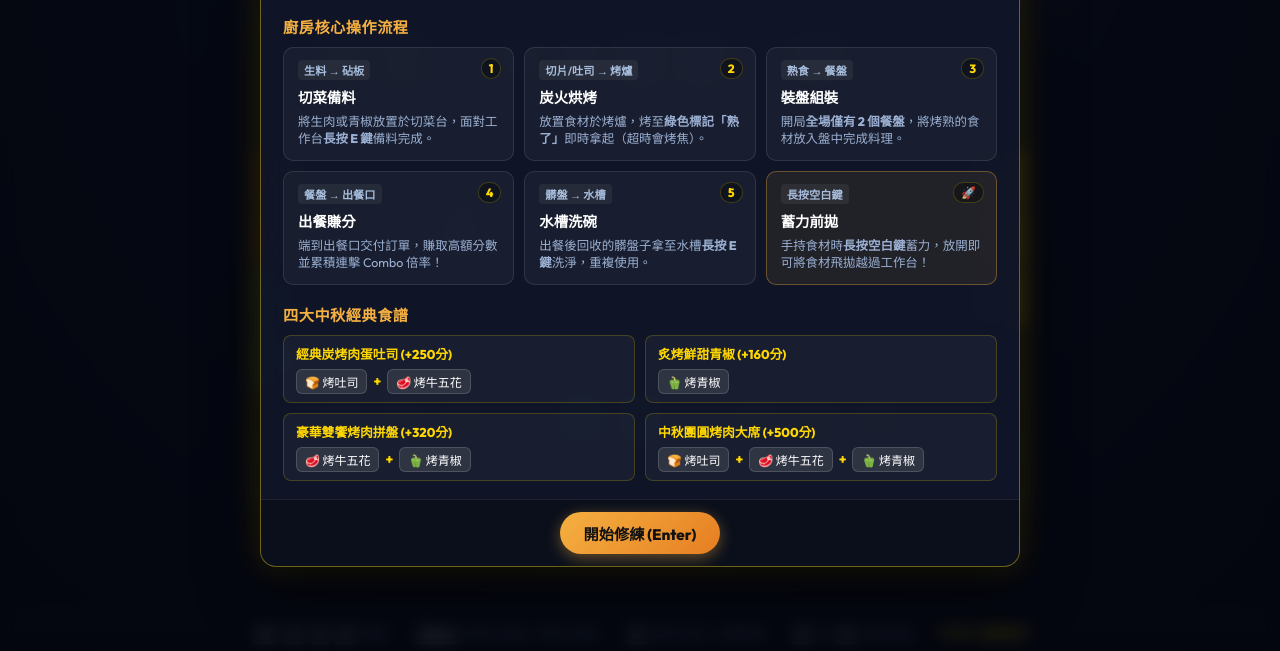
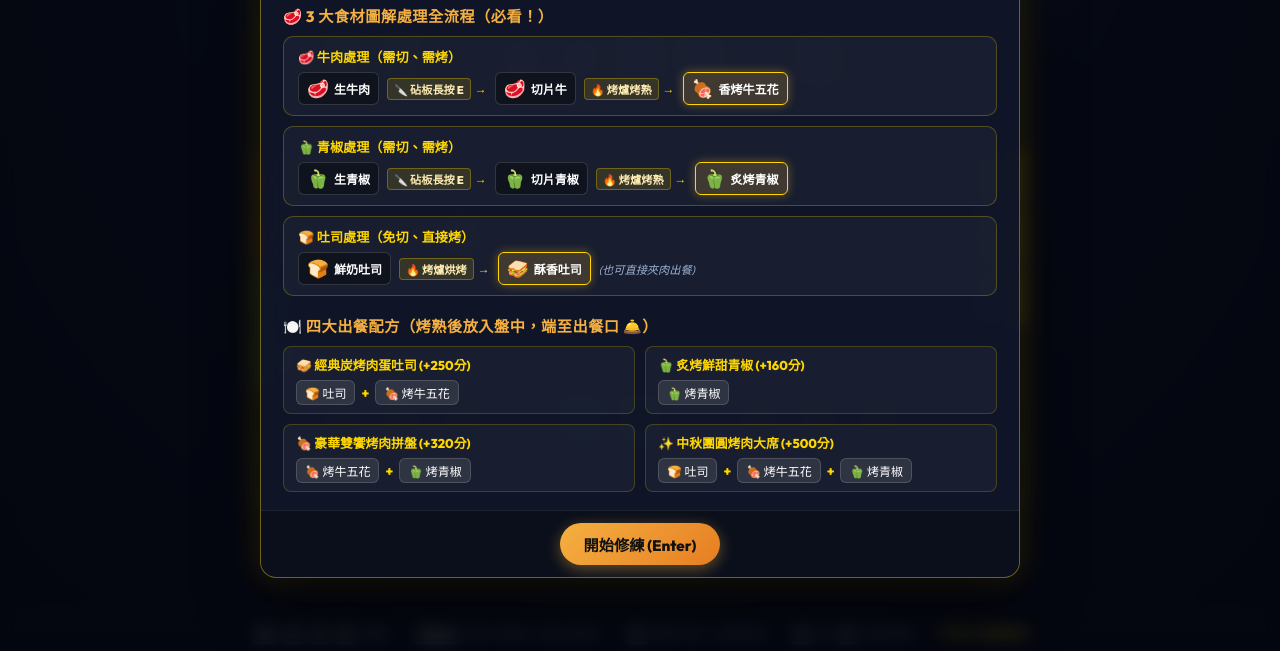
Before and after one commit to MiaoWaTsen/Moonlit-Hermit-BBQ-Panic, a website built with Vite: page index.html in a window 1280 px wide. Shown: the part 149-800 px from the top of the page. Built offline with nearby package versions, Linux system fonts and the light colour scheme; a web font is replaced by a local one.

Commit message:
docs(tutorial): add intuitive visual pipeline flowcharts for all 3 ingredients and smart recipe tolerance

```diff
--- a/index.html
+++ b/index.html
@@ -102,82 +102,82 @@
         </div>
 
         <div class="modal-body">
+          <!-- Section 1: Visual 3-Ingredient Flowcharts -->
           <div class="guide-section">
-            <h3 class="section-title">廚房核心操作流程</h3>
-            <div class="steps-grid">
-              <div class="step-card">
-                <div class="step-num">1</div>
-                <div class="step-badge">生料 → 砧板</div>
-                <h4>切菜備料</h4>
-                <p>將生肉或青椒放置於切菜台，面對工作台<strong>長按 E 鍵</strong>備料完成。</p>
+            <h3 class="section-title">🥩 3 大食材圖解處理全流程（必看！）</h3>
+            <div class="pipelines-container">
+              <!-- Beef Pipeline -->
+              <div class="pipeline-card">
+                <div class="pipeline-title">🥩 牛肉處理（需切、需烤）</div>
+                <div class="pipeline-flow">
+                  <div class="flow-node"><span class="node-icon">🥩</span><span class="node-label">生牛肉</span></div>
+                  <div class="flow-arrow"><span class="action-tag">🔪 砧板長按 E</span> →</div>
+                  <div class="flow-node"><span class="node-icon">🥩</span><span class="node-label">切片牛</span></div>
+                  <div class="flow-arrow"><span class="action-tag">🔥 烤爐烤熟</span> →</div>
+                  <div class="flow-node highlight-node"><span class="node-icon">🍖</span><span class="node-label">香烤牛五花</span></div>
+                </div>
               </div>
-              <div class="step-card">
-                <div class="step-num">2</div>
-                <div class="step-badge">切片/吐司 → 烤爐</div>
-                <h4>炭火烘烤</h4>
-                <p>放置食材於烤爐，烤至<strong>綠色標記「熟了」</strong>即時拿起（超時會烤焦）。</p>
+
+              <!-- Veggie Pipeline -->
+              <div class="pipeline-card">
+                <div class="pipeline-title">🫑 青椒處理（需切、需烤）</div>
+                <div class="pipeline-flow">
+                  <div class="flow-node"><span class="node-icon">🫑</span><span class="node-label">生青椒</span></div>
+                  <div class="flow-arrow"><span class="action-tag">🔪 砧板長按 E</span> →</div>
+                  <div class="flow-node"><span class="node-icon">🫑</span><span class="node-label">切片青椒</span></div>
+                  <div class="flow-arrow"><span class="action-tag">🔥 烤爐烤熟</span> →</div>
+                  <div class="flow-node highlight-node"><span class="node-icon">🫑</span><span class="node-label">炙烤青椒</span></div>
+                </div>
               </div>
-              <div class="step-card">
-                <div class="step-num">3</div>
-                <div class="step-badge">熟食 → 餐盤</div>
-                <h4>裝盤組裝</h4>
-                <p>開局<strong>全場僅有 2 個餐盤</strong>，將烤熟的食材放入盤中完成料理。</p>
-              </div>
-              <div class="step-card">
-                <div class="step-num">4</div>
-                <div class="step-badge">餐盤 → 出餐口</div>
-                <h4>出餐賺分</h4>
-                <p>端到出餐口交付訂單，賺取高額分數並累積連擊 Combo 倍率！</p>
-              </div>
-              <div class="step-card">
-                <div class="step-num">5</div>
-                <div class="step-badge">髒盤 → 水槽</div>
-                <h4>水槽洗碗</h4>
-                <p>出餐後回收的髒盤子拿至水槽<strong>長按 E 鍵</strong>洗淨，重複使用。</p>
-              </div>
-              <div class="step-card highlight-step">
-                <div class="step-num">🚀</div>
-                <div class="step-badge">長按空白鍵</div>
-                <h4>蓄力前拋</h4>
-                <p>手持食材時<strong>長按空白鍵</strong>蓄力，放開即可將食材飛拋越過工作台！</p>
+
+              <!-- Toast Pipeline -->
+              <div class="pipeline-card">
+                <div class="pipeline-title">🍞 吐司處理（免切、直接烤）</div>
+                <div class="pipeline-flow">
+                  <div class="flow-node"><span class="node-icon">🍞</span><span class="node-label">鮮奶吐司</span></div>
+                  <div class="flow-arrow"><span class="action-tag">🔥 烤爐烘烤</span> →</div>
+                  <div class="flow-node highlight-node"><span class="node-icon">🥪</span><span class="node-label">酥香吐司</span></div>
+                  <div class="flow-hint">(也可直接夾肉出餐)</div>
+                </div>
               </div>
             </div>
           </div>
 
+          <!-- Section 2: Recipe Book -->
           <div class="guide-section">
-            <h3 class="section-title">四大中秋經典食譜</h3>
+            <h3 class="section-title">🍽️ 四大出餐配方（烤熟後放入盤中，端至出餐口 🛎️）</h3>
             <div class="recipes-grid">
               <div class="recipe-item">
-                <div class="recipe-badge">經典炭烤肉蛋吐司 (+250分)</div>
+                <div class="recipe-badge">🥪 經典炭烤肉蛋吐司 (+250分)</div>
                 <div class="recipe-formula">
-                  <span class="ing-tag">🍞 烤吐司</span>
+                  <span class="ing-tag">🍞 吐司</span>
                   <span class="plus">+</span>
-                  <span class="ing-tag">🥩 烤牛五花</span>
+                  <span class="ing-tag">🍖 烤牛五花</span>
                 </div>
               </div>
 
               <div class="recipe-item">
-                <div class="recipe-badge">炙烤鮮甜青椒 (+160分)</div>
+                <div class="recipe-badge">🫑 炙烤鮮甜青椒 (+160分)</div>
                 <div class="recipe-formula">
                   <span class="ing-tag">🫑 烤青椒</span>
                 </div>
               </div>
 
               <div class="recipe-item">
-                <div class="recipe-badge">豪華雙饗烤肉拼盤 (+320分)</div>
+                <div class="recipe-badge">🍖 豪華雙饗烤肉拼盤 (+320分)</div>
                 <div class="recipe-formula">
-                  <span class="ing-tag">🥩 烤牛五花</span>
+                  <span class="ing-tag">🍖 烤牛五花</span>
                   <span class="plus">+</span>
                   <span class="ing-tag">🫑 烤青椒</span>
                 </div>
               </div>
 
               <div class="recipe-item">
-                <div class="recipe-badge">中秋團圓烤肉大席 (+500分)</div>
+                <div class="recipe-badge">✨ 中秋團圓烤肉大席 (+500分)</div>
                 <div class="recipe-formula">
-                  <span class="ing-tag">🍞 烤吐司</span>
+                  <span class="ing-tag">🍞 吐司</span>
                   <span class="plus">+</span>
-                  <span class="ing-tag">🥩 烤牛五花</span>
+                  <span class="ing-tag">🍖 烤牛五花</span>
                   <span class="plus">+</span>
                   <span class="ing-tag">🫑 烤青椒</span>
                 </div>
--- a/src/game/OrderManager.js
+++ b/src/game/OrderManager.js
@@ -102,18 +102,27 @@ export class OrderManager {
     }
   }
 
+  // Normalize ingredients for robust recipe matching
+  normalizeItemType(type) {
+    if (type === ITEM_TYPES.TOAST || type === ITEM_TYPES.COOKED_TOAST) return 'BREAD';
+    if (type === ITEM_TYPES.COOKED_BEEF) return 'BEEF';
+    if (type === ITEM_TYPES.COOKED_VEGGIE) return 'VEGGIE';
+    return type;
+  }
+
   // Check if a served plate matches any active order
   matchAndServe(plateItem) {
     if (!plateItem.isPlate() || plateItem.ingredients.length === 0) return null;
 
-    const plateIngredients = [...plateItem.ingredients].sort();
+    const normalizedPlate = plateItem.ingredients.map(t => this.normalizeItemType(t)).sort();
 
     for (let i = 0; i < this.activeOrders.length; i++) {
       const order = this.activeOrders[i];
-      const req = [...order.recipe.required].sort();
+      const normalizedReq = order.recipe.required.map(t => this.normalizeItemType(t)).sort();
 
-      if (req.length === plateIngredients.length && req.every((val, idx) => val === plateIngredients[idx])) {
-        // Matched! Remove order and return reward details
+      if (normalizedReq.length === normalizedPlate.length &&
+          normalizedReq.every((val, idx) => val === normalizedPlate[idx])) {
+
         const timeRatio = order.getProgress();
         const basePoints = order.recipe.points;
         const tip = timeRatio > 0.5 ? Math.floor(basePoints * 0.3) : 0;
--- a/src/style.css
+++ b/src/style.css
@@ -630,6 +630,86 @@ html, body {
   line-height: 1.4;
 }
 
+/* Visual Pipelines Flowchart */
+.pipelines-container {
+  display: flex;
+  flex-direction: column;
+  gap: 10px;
+}
+
+.pipeline-card {
+  background: rgba(255, 255, 255, 0.04);
+  border: 1px solid rgba(255, 215, 0, 0.25);
+  border-radius: 10px;
+  padding: 10px 14px;
+  display: flex;
+  flex-direction: column;
+  gap: 6px;
+}
+
+.pipeline-title {
+  font-size: 0.82rem;
+  font-weight: 700;
+  color: var(--gold-bright);
+}
+
+.pipeline-flow {
+  display: flex;
+  align-items: center;
+  gap: 8px;
+  flex-wrap: wrap;
+}
+
+.flow-node {
+  display: flex;
+  align-items: center;
+  gap: 5px;
+  background: rgba(0, 0, 0, 0.35);
+  border: 1px solid rgba(255, 255, 255, 0.15);
+  padding: 4px 8px;
+  border-radius: 6px;
+}
+
+.flow-node.highlight-node {
+  background: rgba(245, 176, 65, 0.18);
+  border-color: var(--gold-bright);
+  box-shadow: 0 0 10px var(--gold-glow);
+}
+
+.node-icon {
+  font-size: 1.1rem;
+}
+
+.node-label {
+  font-size: 0.75rem;
+  font-weight: 700;
+  color: #ffffff;
+}
+
+.flow-arrow {
+  display: flex;
+  align-items: center;
+  gap: 4px;
+  font-size: 0.75rem;
+  color: var(--gold-bright);
+  font-weight: 700;
+}
+
+.action-tag {
+  background: rgba(255, 215, 0, 0.12);
+  border: 1px solid rgba(255, 215, 0, 0.3);
+  padding: 2px 6px;
+  border-radius: 4px;
+  color: #ffecb3;
+  font-size: 0.7rem;
+}
+
+.flow-hint {
+  font-size: 0.7rem;
+  color: #9bb0d3;
+  font-style: italic;
+}
+
 /* Recipes Grid */
 .recipes-grid {
   display: grid;
```
